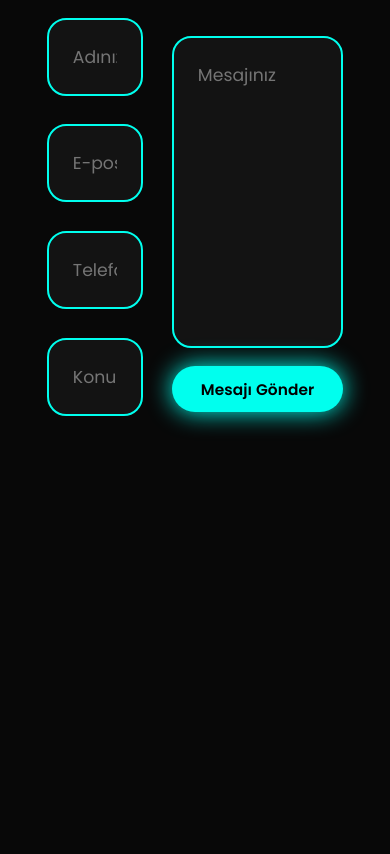
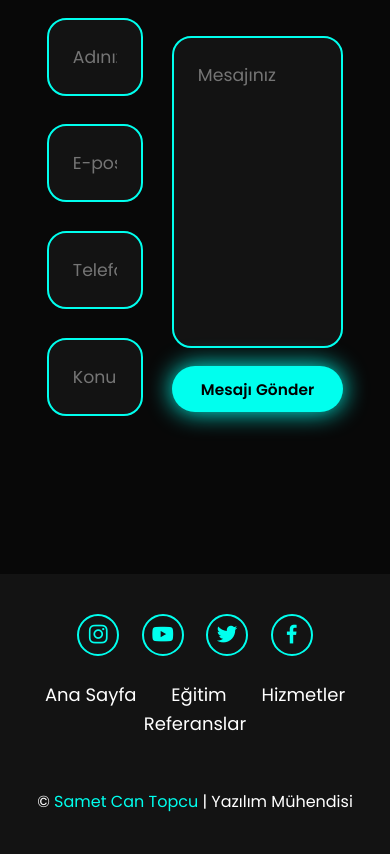
Before and after one commit to samettopcu88/PersonalSite, a plain HTML site: page index.html in a window 390 px wide. Shown: the part 5083-5937 px from the top of the page. Before the commit the page ends 5657 px from the top, so only its background shows below. Drawn offline with nearby package versions, Linux system fonts and the light colour scheme.

Commit message:
Son olarak responsive kısma geçilecek.

```diff
--- a/index.html
+++ b/index.html
@@ -225,11 +225,39 @@
                 <textarea placeholder="Mesajınız" id="" cols="30" rows="10"></textarea>
                 <input type="submit" value="Mesajı Gönder" class="btn">
             </div>
-
         </form>
-
      </section>
     <!-- Contact End -->
+
+    <!-- Footer Start -->
+     <footer class="footer">
+        <div class="social">
+            <a href="#" target="_blank"><i class='bx bxl-instagram'></i></a>
+            <a href="#" target="_blank"><i class='bx bxl-youtube'></i></a>
+            <a href="#" target="_blank"><i class='bx bxl-twitter'></i></a>
+            <a href="#" target="_blank"><i class='bx bxl-facebook'></i></a>
+        </div>
+
+        <ul class="list">
+            <li>
+                <a href="#home">Ana Sayfa</a>
+            </li>
+            <li>
+                <a href="#education">Eğitim</a>
+            </li>
+            <li>
+                <a href="#services">Hizmetler</a>
+            </li>
+            <li>
+                <a href="#testimonials">Referanslar</a>
+            </li>
+        </ul>
+
+        <p class="copyright">&copy; <span>Samet Can Topcu</span> | Yazılım Mühendisi</p>
+     </footer>
+    <!-- Footer End -->
+
+
 
     <script src="/script.js"></script>
 </body>
--- a/style.css
+++ b/style.css
@@ -528,13 +528,13 @@ section{
     text-align: center;
 }
 
-.input-box{
+.contact form .input-box{
     display: flex;
     justify-content: center;
     flex-wrap: wrap;
 }
 
-.input-box input, .contact form textarea{
+.contact form .input-box input, .contact form textarea{
     width: 100%;
     padding: 2.5rem;
     font-size: 1.8rem;
@@ -557,5 +557,73 @@ input[type="number"]::-webkit-outer-spin-button {
 input[type="number"] {
     -moz-appearance: textfield;
 }
+/* Contact End */
 
-/* Contact End */
+/* Footer Start */
+.footer{
+    position: relative;
+    bottom: 0;
+    width: 100%;
+    padding: 40px 0;
+    background-color: var(--second-bg-color);
+}
+
+.footer .social{
+    text-align: center;
+    padding-bottom: 25px;
+    color: var(--main-color);
+}
+
+.footer .social a{
+    font-size: 25px;
+    color: var(--main-color);
+    border: 2px solid var(--main-color);
+    height: 42px;
+    width: 42px;
+    line-height: 42px;
+    display: inline-block;
+    text-align: center;
+    border-radius: 50%;
+    margin: 0 10px;
+    transition: 0.3s ease-in-out;
+}
+
+.footer .social a:hover{
+    transform: scale(1.2) translateY(-10px);
+    background-color: var(--main-color);
+    color: black;
+    box-shadow: 0 0 25px var(--main-color);
+}
+
+.footer ul{
+    margin-top: 0;
+    padding: 0;
+    font-size: 18px;
+    line-height: 1.6;
+    margin-bottom: 0;
+    text-align: center;
+}
+
+.footer ul li a{
+    color: #fff;
+    border-bottom: 3px solid transparent;
+    transition: 0.3s ease-in-out;
+}
+
+.footer ul li a:hover{
+    border-bottom: 3px solid var(--main-color);
+    color: var(--main-color);
+}
+
+.footer ul li{
+    display: inline-block;
+    padding: 0 15px;
+}
+
+.footer .copyright{
+    margin-top: 50px;
+    text-align: center;
+    font-size: 16px;
+    color: #fff;
+}
+/* Footer End */
```
